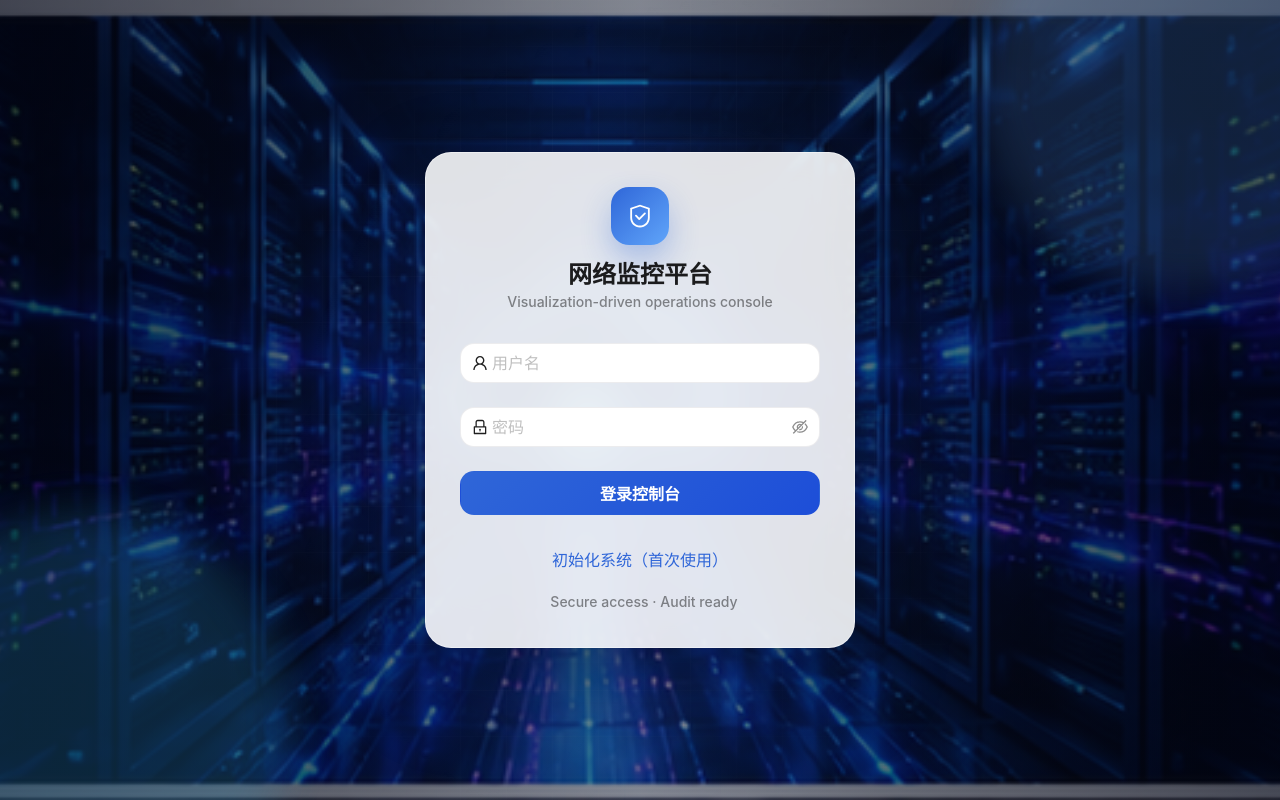
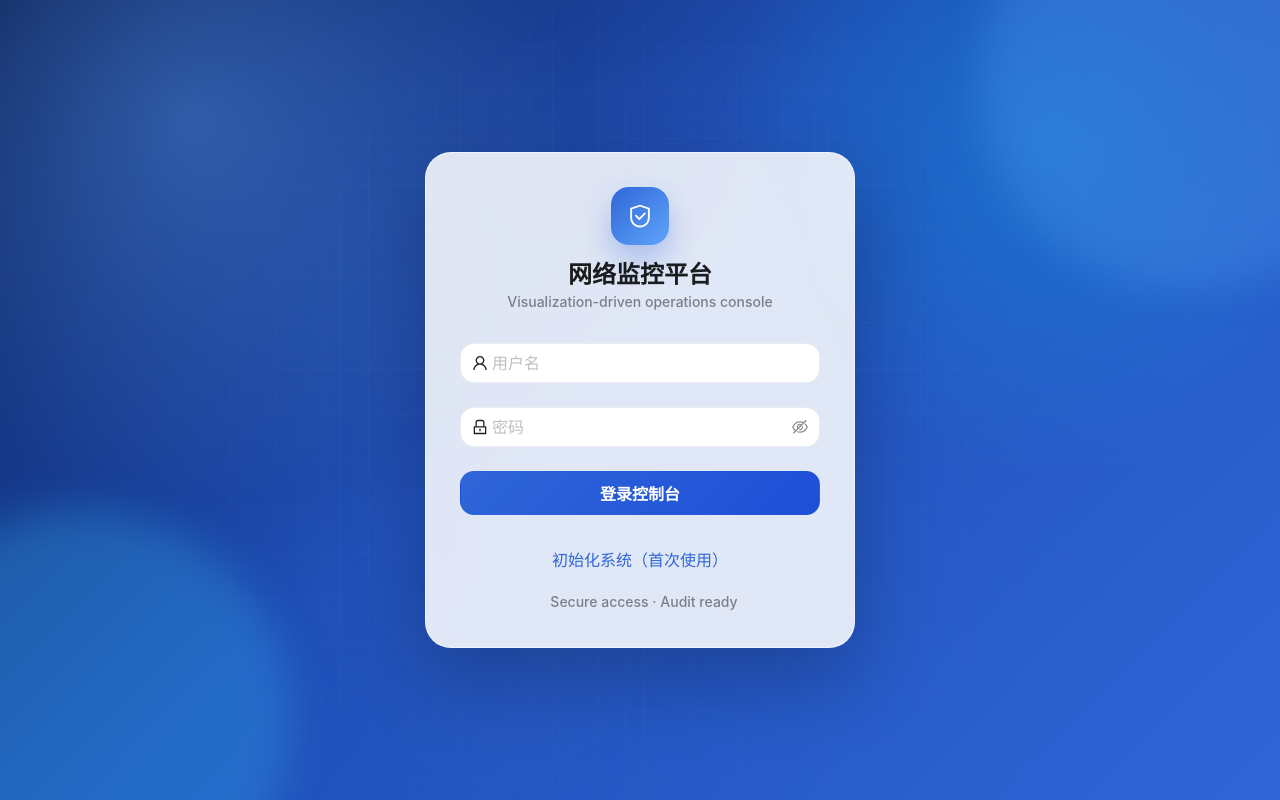
Before and after one commit to LvFangzhou/network_monitor, a React (Vite) app in the folder frontend/: page /login in a window 1280 px wide. Built offline with nearby package versions, Linux system fonts and the light colour scheme.

Commit message:
Revert login background image

```diff
--- a/frontend/src/index.css
+++ b/frontend/src/index.css
@@ -146,16 +146,15 @@ select,
   justify-content: center;
   padding: 36px;
   background:
-    linear-gradient(90deg, rgba(2, 6, 23, 0.62), rgba(15, 23, 42, 0.28), rgba(2, 6, 23, 0.58)),
-    radial-gradient(circle at 50% 50%, rgba(47, 102, 216, 0.18), rgba(2, 6, 23, 0.34) 62%),
-    url('/login-network-bg.png') center / cover no-repeat,
-    #061226;
+    radial-gradient(circle at 15% 15%, rgba(96, 165, 250, 0.38), transparent 30vw),
+    radial-gradient(circle at 82% 18%, rgba(14, 165, 233, 0.34), transparent 26vw),
+    linear-gradient(135deg, #0b1f55 0%, #1f4fb8 44%, #2f66d8 100%);
 }
 
 .login-grid-overlay {
   position: absolute;
   inset: 0;
-  opacity: 0.18;
+  opacity: 0.32;
   background-image:
     linear-gradient(rgba(255, 255, 255, 0.16) 1px, transparent 1px),
     linear-gradient(90deg, rgba(255, 255, 255, 0.16) 1px, transparent 1px);
@@ -168,8 +167,8 @@ select,
   position: absolute;
   inset: 0;
   background:
-    linear-gradient(115deg, transparent 0%, rgba(255, 255, 255, 0.10) 48%, transparent 60%),
-    repeating-linear-gradient(90deg, transparent 0 92px, rgba(125, 211, 252, 0.12) 93px, transparent 95px);
+    linear-gradient(115deg, transparent 0%, rgba(255, 255, 255, 0.13) 48%, transparent 60%),
+    repeating-linear-gradient(90deg, transparent 0 92px, rgba(125, 211, 252, 0.18) 93px, transparent 95px);
   animation: login-scan 8s linear infinite;
 }
 
@@ -179,7 +178,7 @@ select,
   height: 420px;
   border-radius: 999px;
   filter: blur(22px);
-  opacity: 0.30;
+  opacity: 0.44;
   pointer-events: none;
 }
 
@@ -202,11 +201,11 @@ select,
 }
 
 .login-card.ant-card {
-  border: 1px solid rgba(255, 255, 255, 0.42) !important;
+  border: 1px solid rgba(255, 255, 255, 0.56) !important;
   border-radius: 26px;
-  background: rgba(255, 255, 255, 0.88);
-  backdrop-filter: blur(24px);
-  box-shadow: 0 34px 90px rgba(2, 8, 23, 0.38);
+  background: rgba(255, 255, 255, 0.86);
+  backdrop-filter: blur(22px);
+  box-shadow: 0 30px 80px rgba(2, 8, 23, 0.26);
 }
 
 .login-card .ant-card-body {
```
Also changed, not shown: frontend/public/login-network-bg.png (deleted).
